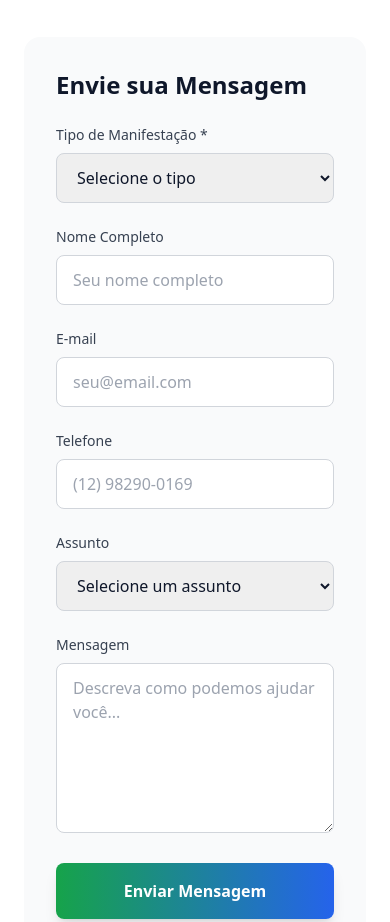
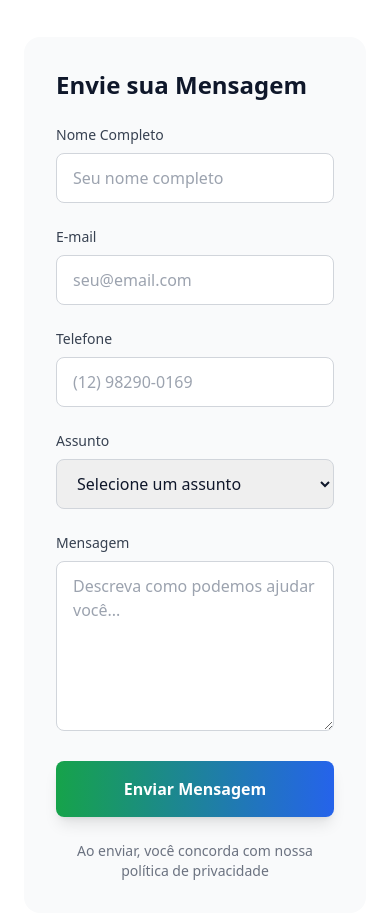
Before and after one commit to marceloferreira2705-max/usecarro.figma.site, a React (Vite) app: page /contato in a window 390 px wide. Shown: the part 1160-2082 px from the top of the page. Built offline with nearby package versions, Linux system fonts and the light colour scheme.

Commit message:
Initial commit from your app

```diff
--- a/src/pages/ContatoPage.tsx
+++ b/src/pages/ContatoPage.tsx
@@ -112,23 +112,8 @@ export const ContatoPage = () => {
               {/* Revertido para Formspree HTML POST */}
               <form action="https://formspree.io/f/xgvndwrv" method="POST" className="space-y-6">
                 <input type="hidden" name="_subject" value="Nova Mensagem - Use Carro (Contato)" />
-                <div>
-                  <label className="block text-sm font-medium text-gray-700 mb-2">
-                    Tipo de Manifestação *
-                  </label>
-                  <select
-                    name="Tipo de Manifestacao"
-                    className="w-full px-4 py-3 border border-gray-300 rounded-lg focus:ring-2 focus:ring-green-600 focus:border-transparent"
-                    required
-                  >
-                    <option value="">Selecione o tipo</option>
-                    <option value="Reclamacao">Reclamação</option>
-                    <option value="Sugestao">Sugestão</option>
-                    <option value="Elogio">Elogio</option>
-                    <option value="Denuncia">Denúncia</option>
-                    <option value="Solicitacao de Informacao">Solicitação de Informação</option>
-                  </select>
-                </div>
+                <input type="hidden" name="_next" value="https://usecarro.figma.site/success" /> {/* Redireciona para a página de sucesso */}
+                <input type="hidden" name="Tipo de Manifestacao" value="Solicitação de Informação" /> {/* Campo oculto */}
 
                 <div className="grid md:grid-cols-2 gap-6">
                   <div>
@@ -138,7 +123,7 @@ export const ContatoPage = () => {
                     <input
                       type="text"
                       name="Nome Completo"
-                      className="w-full px-4 py-3 border border-gray-300 rounded-lg focus:ring-2 focus:ring-green-600 focus:border-transparent"
+                      className="w-full px-4 py-3 border border-gray-300 rounded-lg focus:ring-2 focus:ring-green-600 focus:border-border-transparent"
                       placeholder="Seu nome completo"
                       required
                     />
--- /dev/null
+++ b/src/pages/SuccessPage.tsx
@@ -0,0 +1,24 @@
+import { Header } from "@/sections/Header";
+import { Footer } from "@/sections/Footer";
+import React from "react";
+
+export const SuccessPage = () => {
+  return (
+    <div className="min-h-screen bg-white flex flex-col">
+      <Header />
+      <div className="flex-1 flex items-center justify-center p-6 text-center">
+        <div>
+          <h1 className="text-4xl md:text-5xl font-bold text-green-600 mb-4">Mensagem Enviada com Sucesso!</h1>
+          <p className="text-gray-700 text-lg mb-6">Agradecemos seu contato. Em breve, um de nossos especialistas entrará em contato com você.</p>
+          <button
+            onClick={() => window.location.href = "/"} // Redireciona para a Home
+            className="bg-gradient-to-r from-green-600 to-blue-600 text-white font-semibold py-3 px-6 rounded-lg shadow-lg hover:shadow-xl transition-shadow cursor-pointer text-sm"
+          >
+            Voltar para a Página Inicial
+          </button>
+        </div>
+      </div>
+      <Footer />
+    </div>
+  );
+};
--- a/src/router.tsx
+++ b/src/router.tsx
@@ -12,6 +12,7 @@ import { LGPDPage } from './pages/LGPDPage';
 import { CookiesPage } from './pages/CookiesPage';
 import { OuvidoriaPage } from './pages/OuvidoriaPage';
 import { VehicleDetailPage } from './pages/VehicleDetailPage';
+import { SuccessPage } from './pages/SuccessPage'; // Importa a nova página de sucesso
 
 export const AppRouter = () => {
   return (
@@ -30,6 +31,7 @@ export const AppRouter = () => {
         <Route path="/lgpd" element={<LGPDPage />} />
         <Route path="/cookies" element={<CookiesPage />} />
         <Route path="/ouvidoria" element={<OuvidoriaPage />} />
+        <Route path="/success" element={<SuccessPage />} /> {/* Adiciona a rota para a página de sucesso */}
       </Routes>
     </Router>
   );
```
Also changed, not shown: .screen-graph.json.
